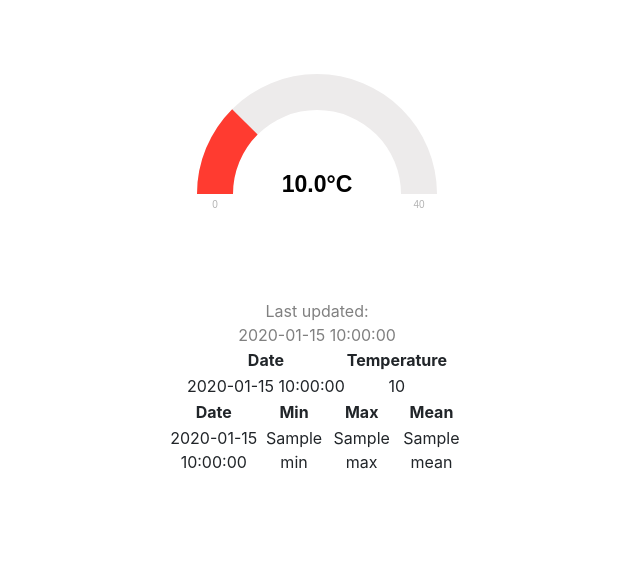
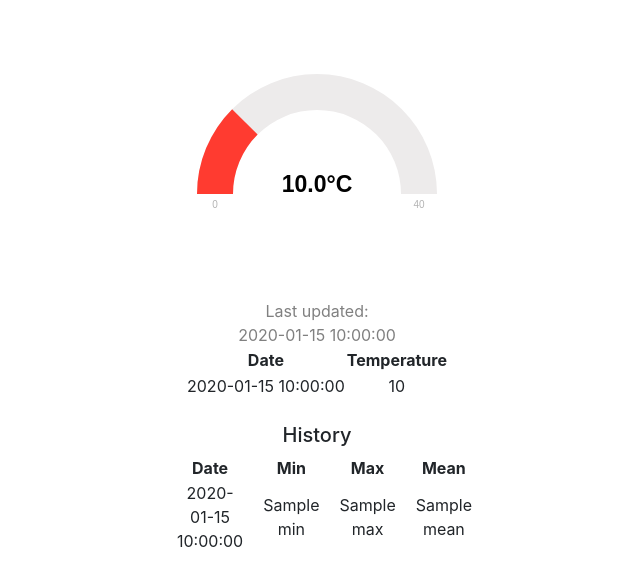
Before and after one commit to alexsmid/RaspTemp, a Flask app: template templates/main.html in a window 1280 px wide. Shown: the part 51-637 px from the top of the page, without its empty margins (323-963 px from the left). Run offline with Flask 2, Linux system fonts and the light colour scheme; the template is opened without the code that fills it: most values are stand-ins (such as "Sample title", 1, 10 or a date in 2020); parts of the project's set-up code (start-up, migrations or seed data) failed here and were passed over; some libraries are stand-ins or nearby versions.

Commit message:
last one

```diff
--- a/readtemp.py
+++ b/readtemp.py
@@ -52,6 +52,7 @@ if not os.path.exists(TEMPERATURE_FILE):
     json_list = {}
     json_list['temperatures'] = []
     json_list['temperatures'].append(create_temp_json_object(currenttemperature))
+    json_list['history'] = []
     write_temp_to_file(json_list)
 else:
     with open(TEMPERATURE_FILE) as json_file:
--- a/templates/main.html
+++ b/templates/main.html
@@ -36,6 +36,10 @@
             background-color: lightgrey;
         }
 
+        #old_history td {
+            padding: 0px 10px;
+        }
+
     </style>
     {% block head %}
     <!-- Required meta tags -->
@@ -72,6 +76,8 @@
                 {% endfor %}
             </tbody>
         </table>
+        <br>
+        <h5>History</h5>
         <table id="old_history">
             <thead>
                 <tr>
```
